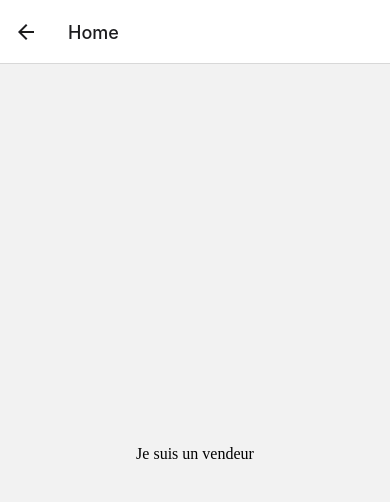
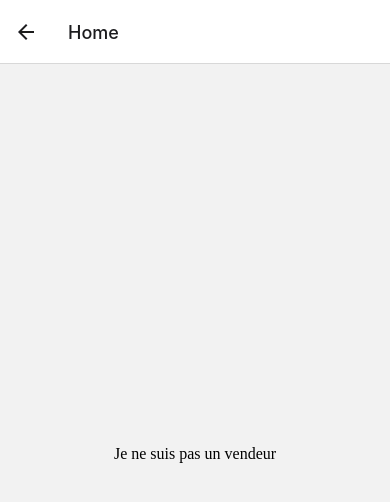
Before and after one commit to MaksymY/letsBookIt, a React Native app: screen /Home in a window 390 px wide. Shown: the top 502 px of the page. Built offline with nearby package versions, Linux system fonts and the light colour scheme.

Commit message:
change isSeller into isMerchant and add setIsMerchand in call form login

```diff
--- a/context.tsx
+++ b/context.tsx
@@ -1,13 +1,13 @@
 import React, { createContext, useState } from 'react';
 
 interface AppContextInterface {
-  isSeller: boolean;
-  setIsSeller: React.Dispatch<React.SetStateAction<boolean>>;
+  isMerchant: boolean;
+  setIsMerchant: React.Dispatch<React.SetStateAction<boolean>>;
 }
 
 export const AppContext = createContext<AppContextInterface>({
-  isSeller: false,
-  setIsSeller: () => {},
+  isMerchant: false,
+  setIsMerchant: () => {},
 });
 
 interface Props {
@@ -15,10 +15,10 @@ interface Props {
 }
 
 export const AppContextProvider = ({ children }: Props) => {
-  const [isSeller, setIsSeller] = useState(true);
+  const [isMerchant, setIsMerchant] = useState(false);
 
   return (
-    <AppContext.Provider value={{ isSeller, setIsSeller }}>
+    <AppContext.Provider value={{ isMerchant, setIsMerchant }}>
       {children}
     </AppContext.Provider>
   );
--- a/src/organisms/forms.tsx
+++ b/src/organisms/forms.tsx
@@ -1,6 +1,7 @@
-import React, { useState } from 'react';
+import React, { useContext, useState } from 'react';
 import { View, Text, TextInput, Button, TouchableOpacity, StyleSheet, CheckBox } from 'react-native';
 import { useNavigation } from '@react-navigation/native';
+import { AppContext } from '../../context';
 import api from '../utils/api';
 
 const LoginForm = () => {
@@ -11,6 +12,7 @@ const LoginForm = () => {
   const [email, setEmail] = useState('');
   const [isSelected, setSelection] = useState(false);
   const navigation = useNavigation();
+  const { isMerchant, setIsMerchant } = useContext(AppContext);
 
   const payload_account  = {
     username: username,
@@ -28,6 +30,7 @@ const LoginForm = () => {
     try {
       const response = await api.post(`/${path}`, data);
       console.log(response.data);
+      setIsMerchant(!isMerchant);
       navigation.navigate('Home');
     } catch (error) {
       console.error(error);
--- a/src/pages/home.tsx
+++ b/src/pages/home.tsx
@@ -4,12 +4,12 @@ import { AppContext } from '../../context';
 import PageContainer from '../templates/page_container';
 
 const Home = () => {
-const { isSeller } = useContext(AppContext);
+const { isMerchant } = useContext(AppContext);
 
   return (
     <PageContainer>
         {
-        isSeller ?
+        isMerchant ?
             <View>Je suis un vendeur</View>
             //ici la liste de mes boutiques
         :
```
